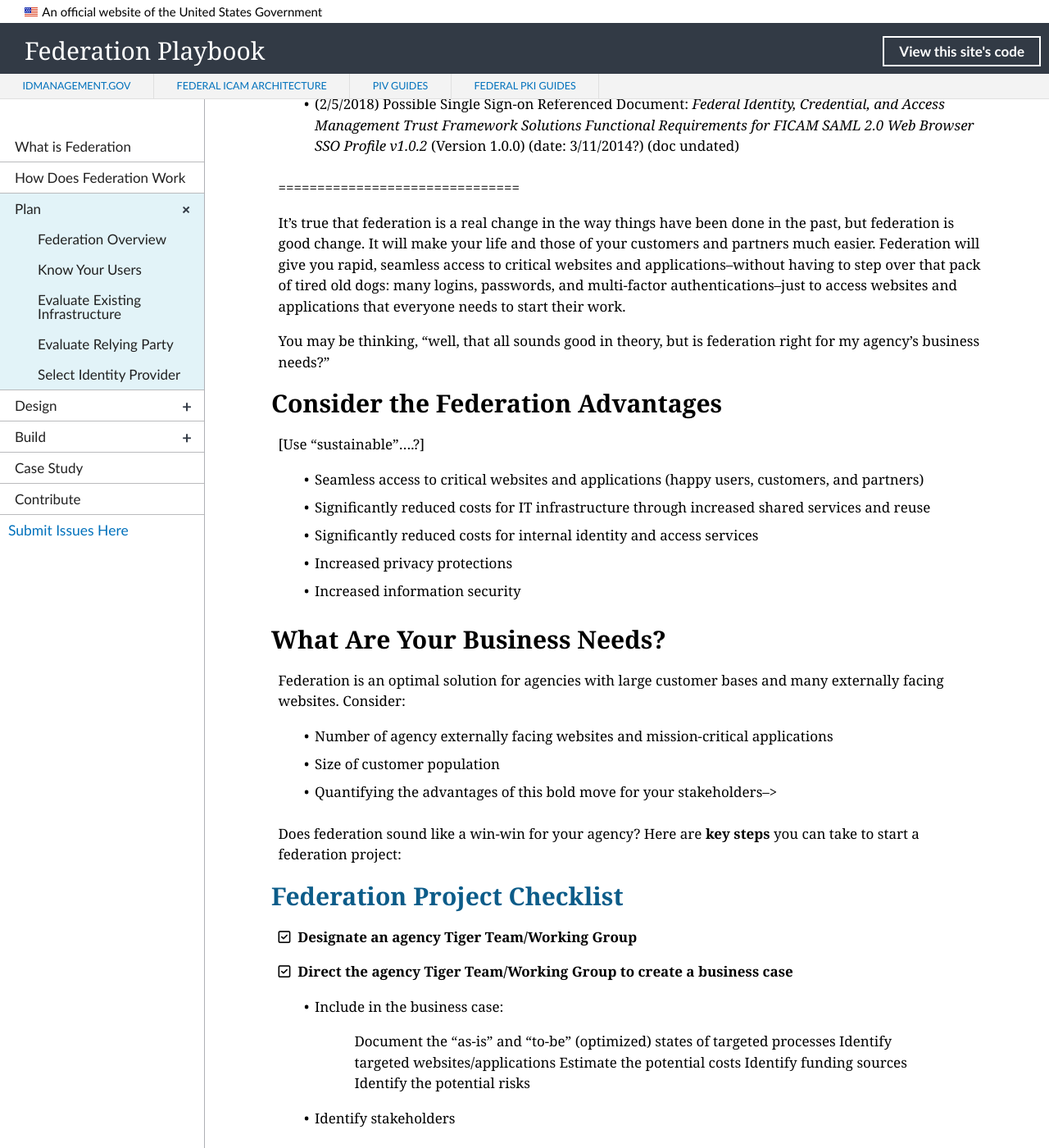
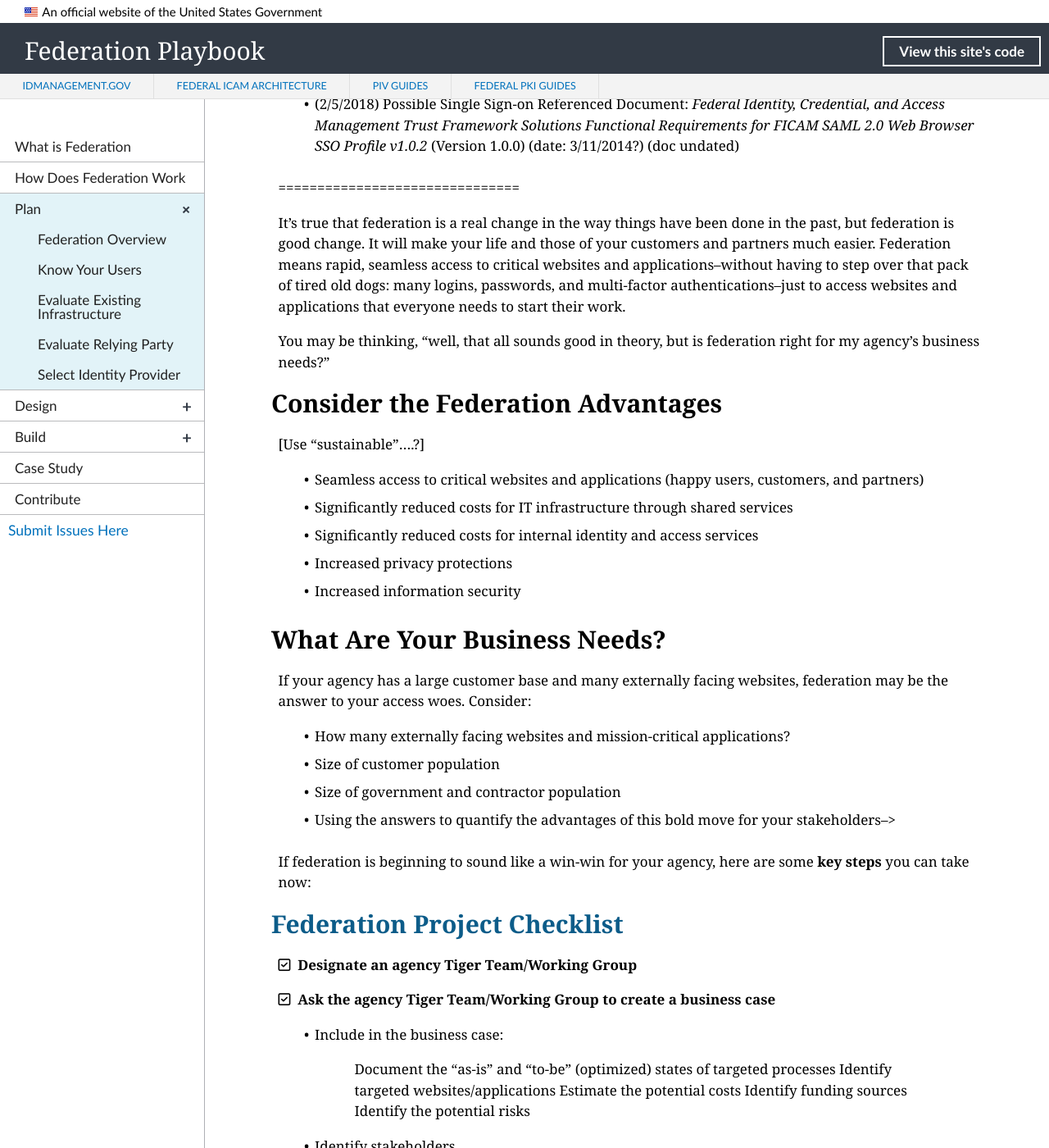
Before and after one commit to GSA/ficam-federation, a Jekyll site: the page built from _plan/00_index.md, in a window 1280 px wide and 1400 px high, scrolled down 373 px. Shown: the whole window at 82% size. Built offline with Jekyll 4.4.1, drawn with Linux system fonts in a browser that asks for light colours; nearby versions of some CDN libraries; library files that are not in the unit come from our copies; some of the changed text lies outside the part shown.

Commit message:
Update 00_index.md
Revisions

```diff
--- a/_plan/00_index.md
+++ b/_plan/00_index.md
@@ -15,33 +15,34 @@ pubDate:
 
 ===============================
 
-It’s true that federation is a real change in the way things have been done in the past, but federation is good change. It will make your life and those of your customers and partners much easier.  Federation will give you rapid, seamless access to critical websites and applications--without having to step over that pack of tired old dogs:  many logins, passwords, and multi-factor authentications--just to access websites and applications that everyone needs to start their work.
+It’s true that federation is a real change in the way things have been done in the past, but federation is good change. It will make your life and those of your customers and partners much easier.  Federation means rapid, seamless access to critical websites and applications--without having to step over that pack of tired old dogs:  many logins, passwords, and multi-factor authentications--just to access websites and applications that everyone needs to start their work.
 
 You may be thinking, "well, that all sounds good in theory, but is federation right for my agency's business needs?"
 
 ## Consider the Federation Advantages
 [Use "sustainable"....?]
 * Seamless access to critical websites and applications (happy users, customers, and partners)
-* Significantly reduced costs for IT infrastructure through increased shared services and reuse
+* Significantly reduced costs for IT infrastructure through shared services<!--and reuse?-->
 * Significantly reduced costs for internal identity and access services
 * Increased privacy protections
 * Increased information security
 
 ## What Are Your Business Needs?
 
-Federation is an optimal solution for agencies with large customer bases and many externally facing websites. Consider:
+If your agency has a large customer base and many externally facing websites, federation may be the answer to your access woes. Consider:
 
-* Number of agency externally facing websites and mission-critical applications
+* How many externally facing websites and mission-critical applications?
 * Size of customer population<!--Most visited Federal Government websites:  https://analytics.usa.gov/-->
-* Quantifying the advantages of this bold move for your stakeholders-->
+* Size of government and contractor population<!--Includes "partners"?-->
+* Using the answers to quantify the advantages of this bold move for your stakeholders-->
 
-Does federation sound like a win-win for your agency? Here are **key steps** you can take to start a federation project:
+If federation is beginning to sound like a win-win for your agency, here are some **key steps** you can take now:
 
 ## <span style="color: #0C5C89">**Federation Project Checklist**</span>
 
 <i class="fa fa-check-square-o"></i> &nbsp;**Designate an agency Tiger Team/Working Group**
 
-<i class="fa fa-check-square-o"></i> &nbsp;**Direct the agency Tiger Team/Working Group to create a business case**
+<i class="fa fa-check-square-o"></i> &nbsp;**Ask the agency Tiger Team/Working Group to create a business case**
 * Include in the business case:
 > Document the "as-is" and "to-be" (optimized) states of targeted processes
 > Identify targeted websites/applications
@@ -50,7 +51,7 @@ Does federation sound like a win-win for your agency? Here are **key steps** you
 > Identify the potential risks
 * Identify stakeholders<!--FICAM Roadmap list of Stakeholders is voluminous. How does PM identify which stakeholders must approve?-->
 
-<i class="fa fa-check-square-o"></i> &nbsp;**Identify agency architecture team to propose a federation solution**
+<i class="fa fa-check-square-o"></i> &nbsp;**Identify an agency architecture team to propose a federation solution**
 * Identify architecture team members
 * Develop a proposed federation solution:<br>
 > Count the agency's targeted websites and mission-critical applications<br>
```
